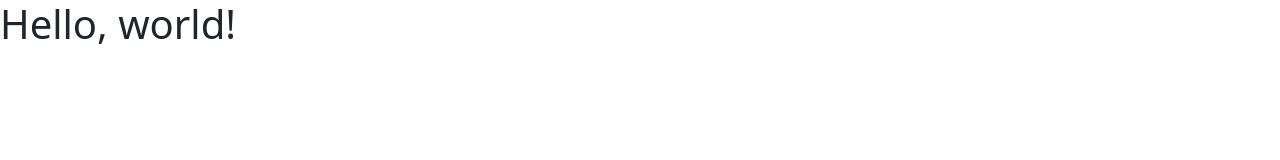
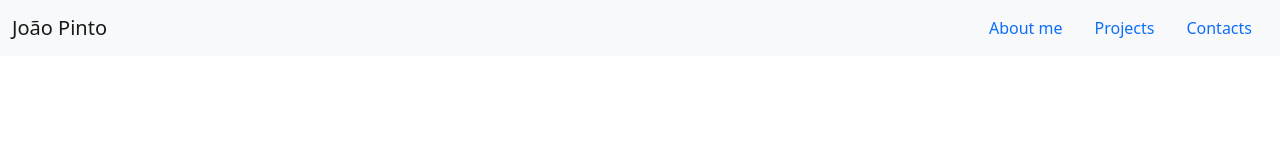
Before and after one commit to joaofranpinto/joaofranpinto.github.io, a plain HTML site: page index.html in a window 1280 px wide. Drawn offline with nearby package versions, Linux system fonts and the light colour scheme.

Commit message:
Navbar done

```diff
--- a/index.html
+++ b/index.html
@@ -11,7 +11,16 @@
     <title>Hello, world!</title>
   </head>
   <body>
-    <h1>Hello, world!</h1>
+    <nav class="navbar navbar-expand-lg navbar-light bg-light">
+      <div class="container-fluid">
+       <a class="navbar-brand" href="#">João Pinto</a>
+  <ul class="nav">
+    <a class="nav-link" href="#">About me</a>
+    <a class="nav-link" href="#">Projects</a>
+    <a class="nav-link" href="#">Contacts</a>
+</nav>
+</ul>
+</div>
 
 
     <script src="https://cdn.jsdelivr.net/npm/bootstrap@5.0.0-beta3/dist/js/bootstrap.bundle.min.js" integrity="sha384-JEW9xMcG8R+pH31jmWH6WWP0WintQrMb4s7ZOdauHnUtxwoG2vI5DkLtS3qm9Ekf" crossorigin="anonymous"></script>
```
